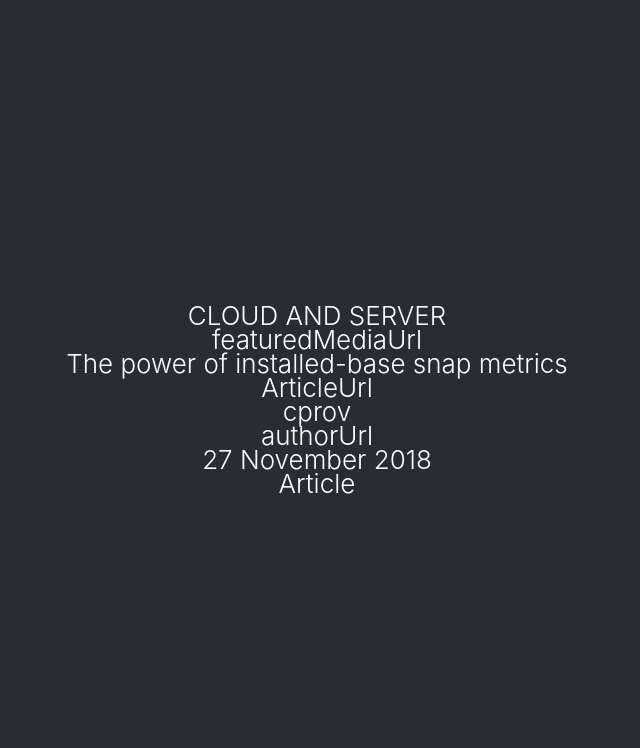
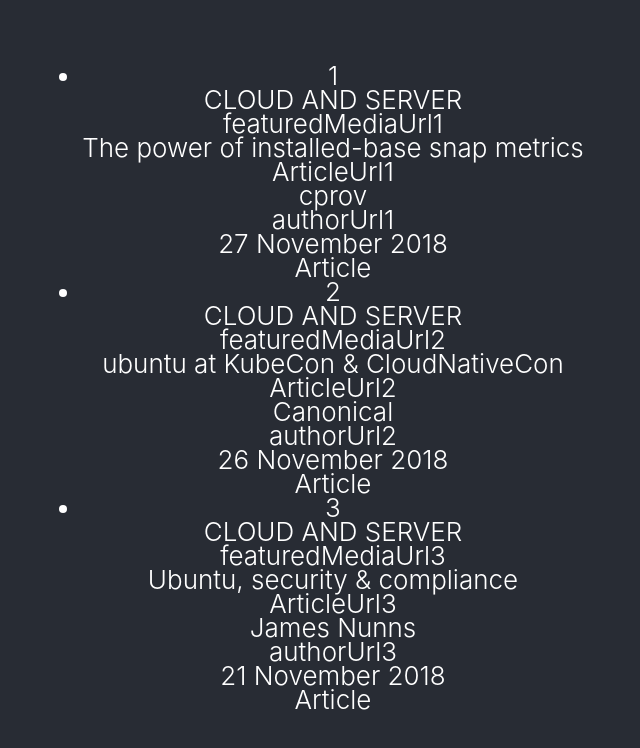
Before and after one commit to tamiragun/vanilla-assessment, a React (Create React App) app: page / in a window 1280 px wide. Shown: the top 748 px of the page, without its empty margins (323-963 px from the left). Built offline with nearby package versions, Linux system fonts and the light colour scheme.

Commit message:
App renders multiple cards with mocked data and no styling

```diff
--- a/src/App.tsx
+++ b/src/App.tsx
@@ -1,26 +1,63 @@
-import React from "react";
+import React, { useState, useEffect } from "react";
 import { CardInfo, BlogCard } from "./components/BlogCard";
 import "./css/App.css";
 
-const mockCard: CardInfo = {
-  topic: "CLOUD AND SERVER",
-  featuredMedia: "featuredMediaUrl",
-  title: "The power of installed-base snap metrics",
-  articleUrl: "ArticleUrl",
-  author: "cprov",
-  authorUrl: "authorUrl",
-  date: "27 November 2018",
-  category: "Article",
-};
+const listOfMockCards: CardInfo[] = [
+  {
+    id: "1",
+    topic: "CLOUD AND SERVER",
+    featuredMedia: "featuredMediaUrl1",
+    title: "The power of installed-base snap metrics",
+    articleUrl: "ArticleUrl1",
+    author: "cprov",
+    authorUrl: "authorUrl1",
+    date: "27 November 2018",
+    category: "Article",
+  },
+  {
+    id: "2",
+    topic: "CLOUD AND SERVER",
+    featuredMedia: "featuredMediaUrl2",
+    title: "ubuntu at KubeCon & CloudNativeCon",
+    articleUrl: "ArticleUrl2",
+    author: "Canonical",
+    authorUrl: "authorUrl2",
+    date: "26 November 2018",
+    category: "Article",
+  },
+  {
+    id: "3",
+    topic: "CLOUD AND SERVER",
+    featuredMedia: "featuredMediaUrl3",
+    title: "Ubuntu, security & compliance",
+    articleUrl: "ArticleUrl3",
+    author: "James Nunns",
+    authorUrl: "authorUrl3",
+    date: "21 November 2018",
+    category: "Article",
+  },
+];
 
 function App() {
+  const [blogData, setBlogData] = useState<CardInfo[]>([]);
+
+  useEffect(() => {
+    setBlogData(listOfMockCards);
+  }, blogData);
+
+  const blogCards = blogData.map((card) => {
+    return (
+      <li key={card.id}>
+        {/*Using spread syntax to prevent Typescript error, courtesy of
+        https://stackoverflow.com/questions/59969756/not-assignable-to-type-intrinsicattributes-intrinsicclassattributes-react-js*/}
+        <BlogCard {...card}></BlogCard>
+      </li>
+    );
+  });
+
   return (
     <div className="App">
-      <header className="App-header">
-        {/*Using spread syntax to prevent Typescript error, courtesy of
-        https://stackoverflow.com/questions/59969756/not-assignable-to-type-intrinsicattributes-intrinsicclassattributes-react-js*/}
-        <BlogCard {...mockCard}></BlogCard>
-      </header>
+      <header className="App-header">{blogData && <ul>{blogCards}</ul>}</header>
     </div>
   );
 }
--- a/src/components/BlogCard.tsx
+++ b/src/components/BlogCard.tsx
@@ -2,6 +2,7 @@
 
 // Declaring type of props - see "Typing Component Props" for more examples
 export type CardInfo = {
+  id: string;
   topic: string;
   featuredMedia: string;
   title: string;
@@ -14,6 +15,7 @@
 
 // you can choose annotate the return type so an error is raised if you accidentally return some other type
 export const BlogCard = ({
+  id,
   topic,
   featuredMedia,
   title,
@@ -24,6 +26,7 @@
   category,
 }: CardInfo): JSX.Element => (
   <div>
+    <div>{id}</div>
     <div>{topic}</div>
     <div>{featuredMedia}</div>
     <div>{title}</div>
```
